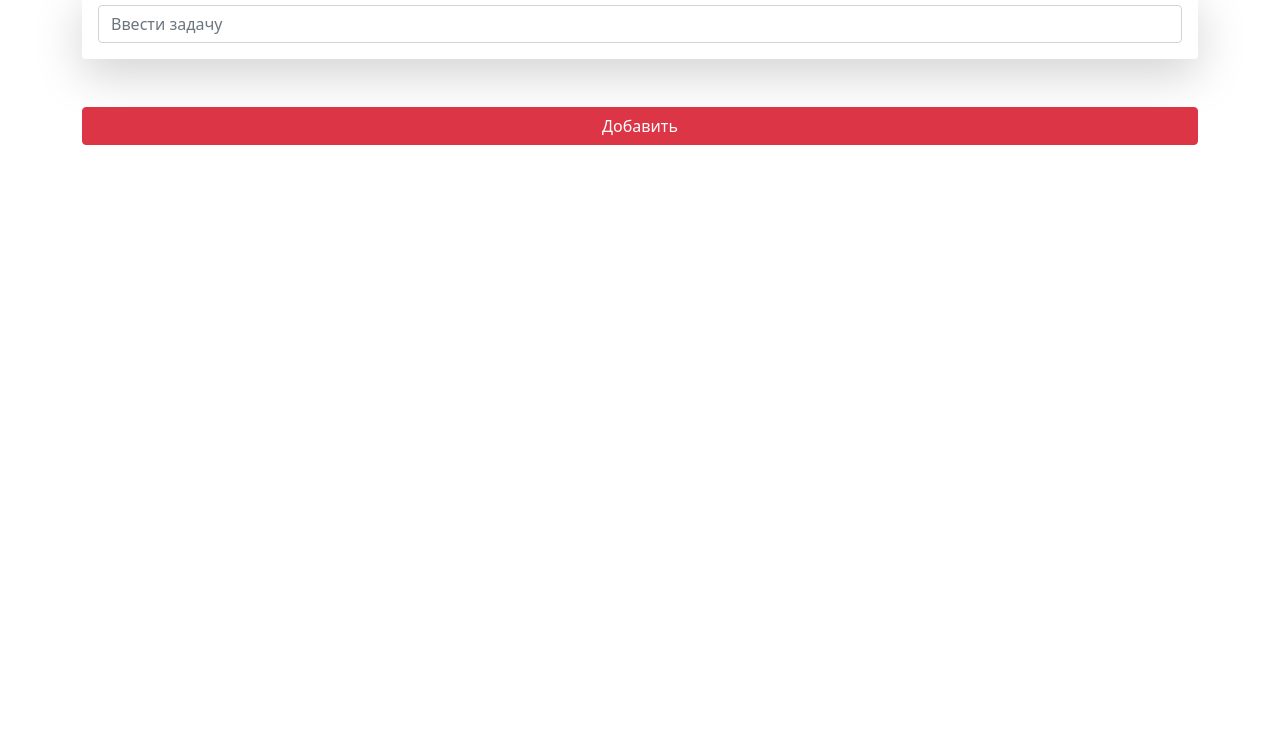
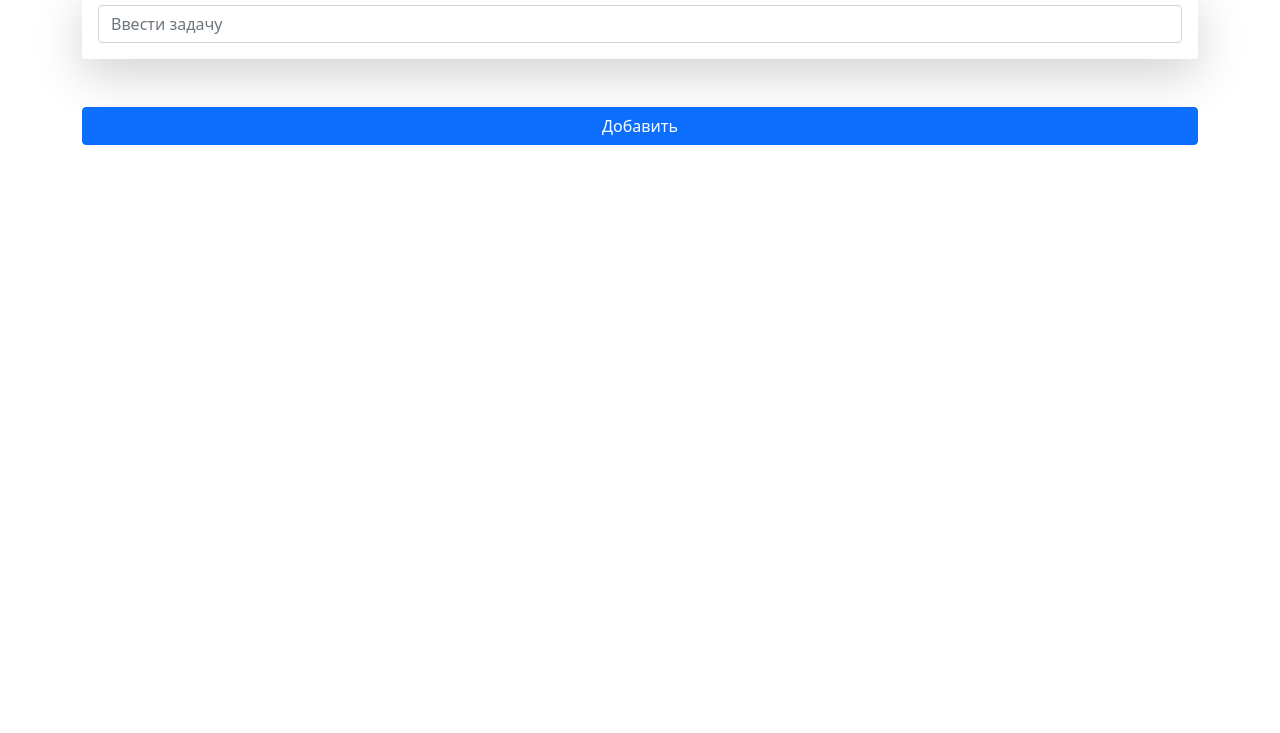
Before and after one commit to artemZa1tsev/To_do_list, a plain HTML site: page index.html in a window 1280 px wide. Shown: the part 67-800 px from the top of the page. Drawn offline with nearby package versions, Linux system fonts and the light colour scheme.

Commit message:
Update index.html

```diff
--- a/index.html
+++ b/index.html
@@ -24,7 +24,7 @@
             </div>
 
             <div class="d-grid gap-2">
-                <button id="add-task-btn" class="btn btn-danger" type="button">Добавить</button>
+                <button id="add-task-btn" class="btn btn-primary" type="button">Добавить</button>
             </div>
         </div>
         <div class="todos-wrapper"></div>
```
